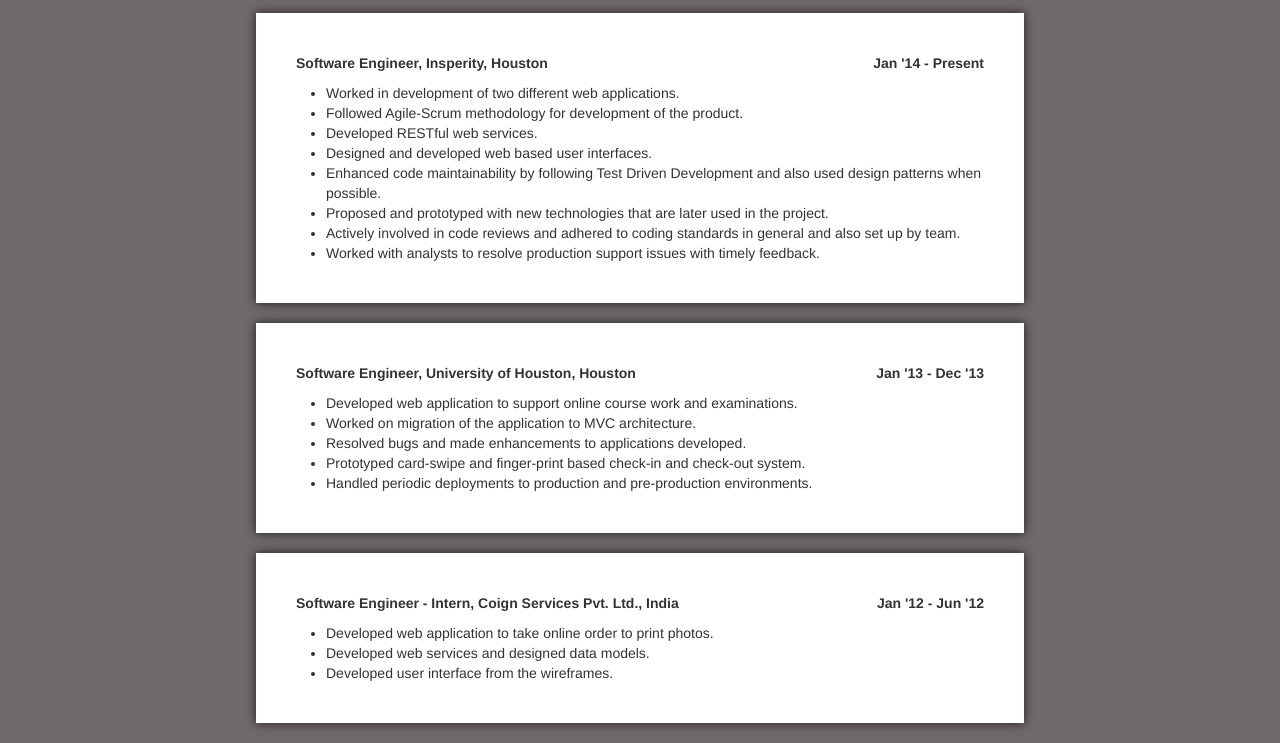
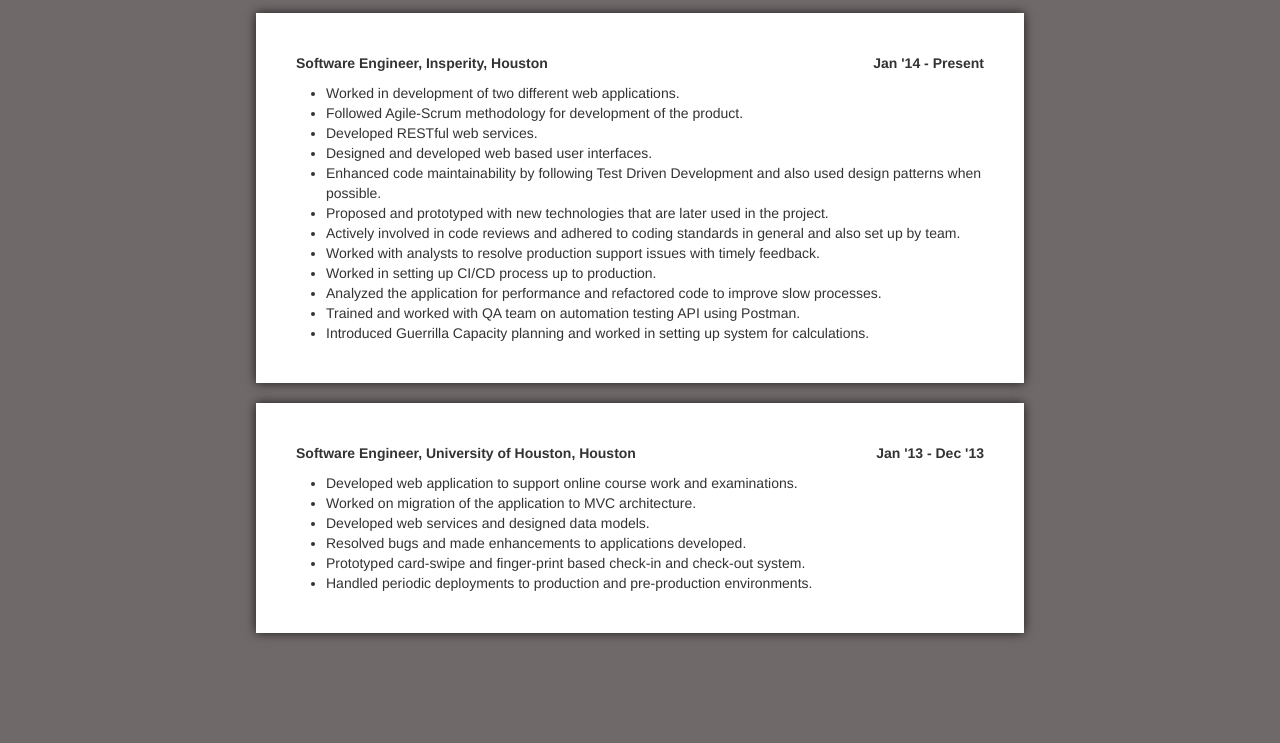
Before and after one commit to saitejerupaka/WebSiteTemplate, a website: page index.html at #/Experience in a window 1280 px wide. Shown: the part 57-800 px from the top of the page. Drawn offline with Linux system fonts and the light colour scheme.

Commit message:
Change experience and Resume font Size

```diff
--- a/MyExperience.html
+++ b/MyExperience.html
@@ -13,6 +13,10 @@
 				<li>	Proposed and prototyped with new technologies that are later used in the project.</li>
 				<li>	Actively involved in code reviews and adhered to coding standards in general and also set up by team.</li>
 				<li>	Worked with analysts to resolve production support issues with timely feedback.</li>
+				<li>    Worked in setting up CI/CD process up to production.</li>
+                <li>    Analyzed the application for performance and refactored code to improve slow processes.</li>
+                <li>    Trained and worked with QA team on automation testing API using Postman.</li>
+                <li>    Introduced Guerrilla Capacity planning and worked in setting up system for calculations.</li>
 
 			</ul>
 	</div>
@@ -26,22 +30,10 @@
 			<ul>
 				<li>	Developed web application to support online course work and examinations. </li>
 				<li>	Worked on migration of the application to MVC architecture. </li>
+                <li> Developed web services and designed data models.</li>
 				<li>	Resolved bugs and made enhancements to applications developed. </li>
 				<li>	Prototyped card-swipe and finger-print based check-in and check-out system.</li>
 				<li>	Handled periodic deployments to production and pre-production environments. </li>
 			</ul>
 	</div>
 </section>
-<section class="card card-size-60">
-	<article>Jan '12 - Jun '12</article>
-	<aside>
-		<div>Software Engineer - Intern, Coign Services Pvt. Ltd., India</div>
-	</aside>
-	<div>
-			<ul>
-				<li> Developed web application to take online order to print photos.</li>
-				<li> Developed web services and designed data models.</li>
-				<li> Developed user interface from the wireframes.</li>
-			</ul>
-	</div>
-</section>
--- a/style.css
+++ b/style.css
@@ -23,7 +23,7 @@
 }
 
 .label{
-	font-size: 11px;
+	font-size: 14px;
 }
 
 .row{
```
Also changed, not shown: MySelf.html (+3 -3 lines).
